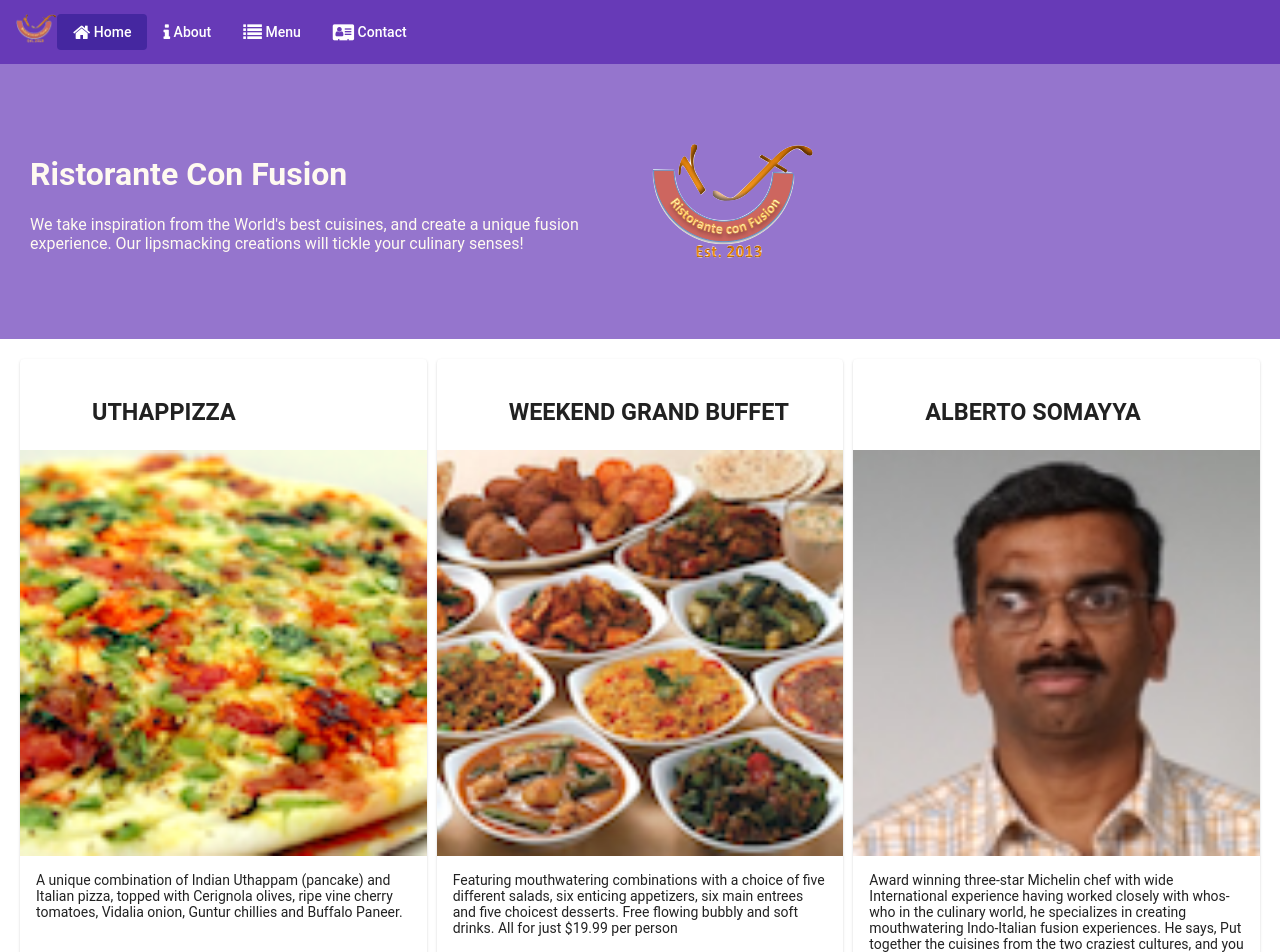
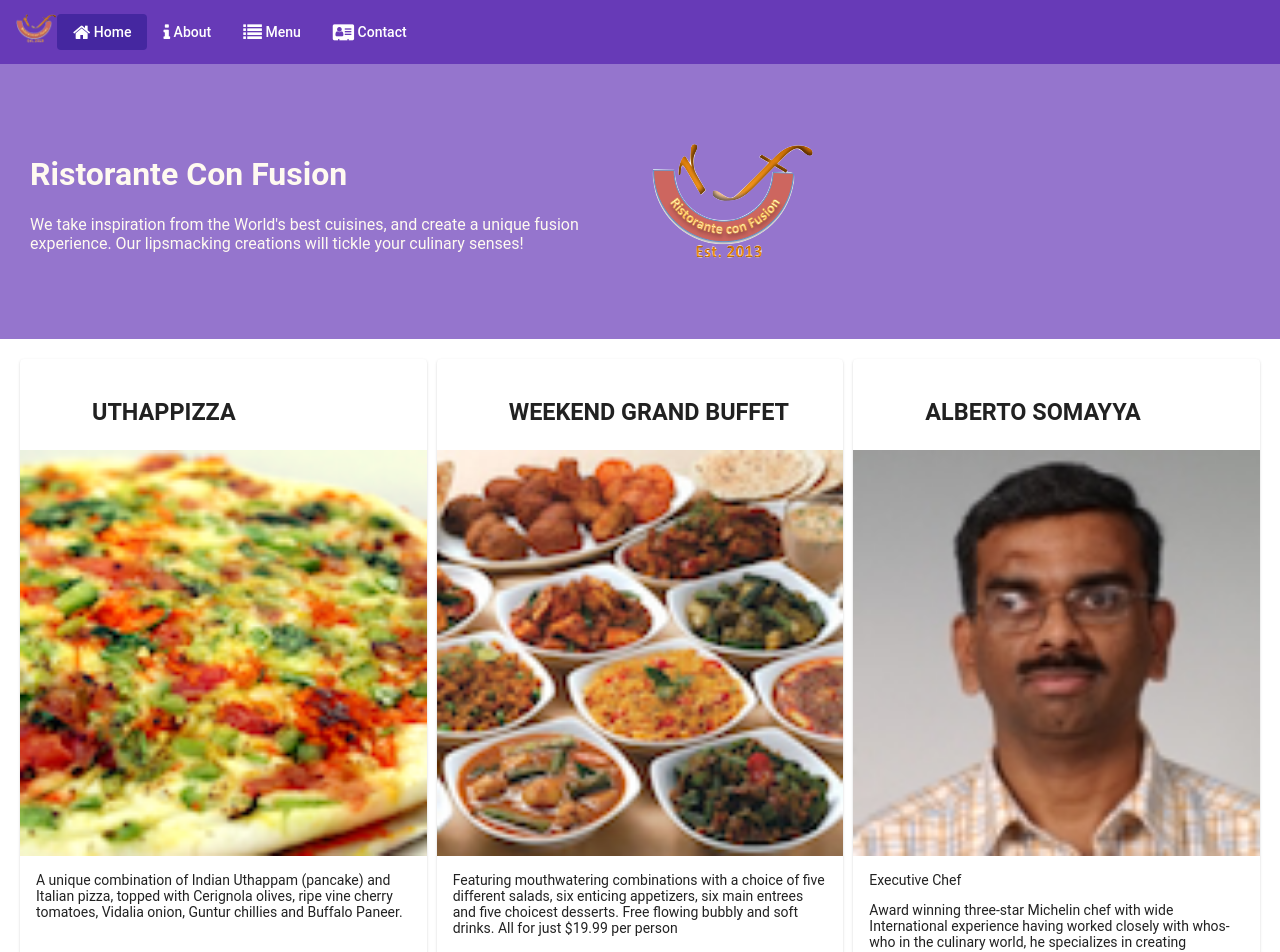
Before and after one commit to pavedwave/angular-restaurant, an Angular app: page /home in a window 1280 px wide. Shown: the top 952 px of the page. Built offline with nearby package versions, Linux system fonts and the light colour scheme.

Commit message:
Assignment_2_AddExecChef

```diff
--- a/src/app/home/home.component.html
+++ b/src/app/home/home.component.html
@@ -37,6 +37,7 @@
       </mat-card-header>
       <img mat-card-image src={{leader.image}} alt={{leader.name}}>
       <mat-card-content>
+        <p>{{leader.designation}}</p>
         <p>{{leader.description}}</p>
       </mat-card-content>
     </mat-card>
```
